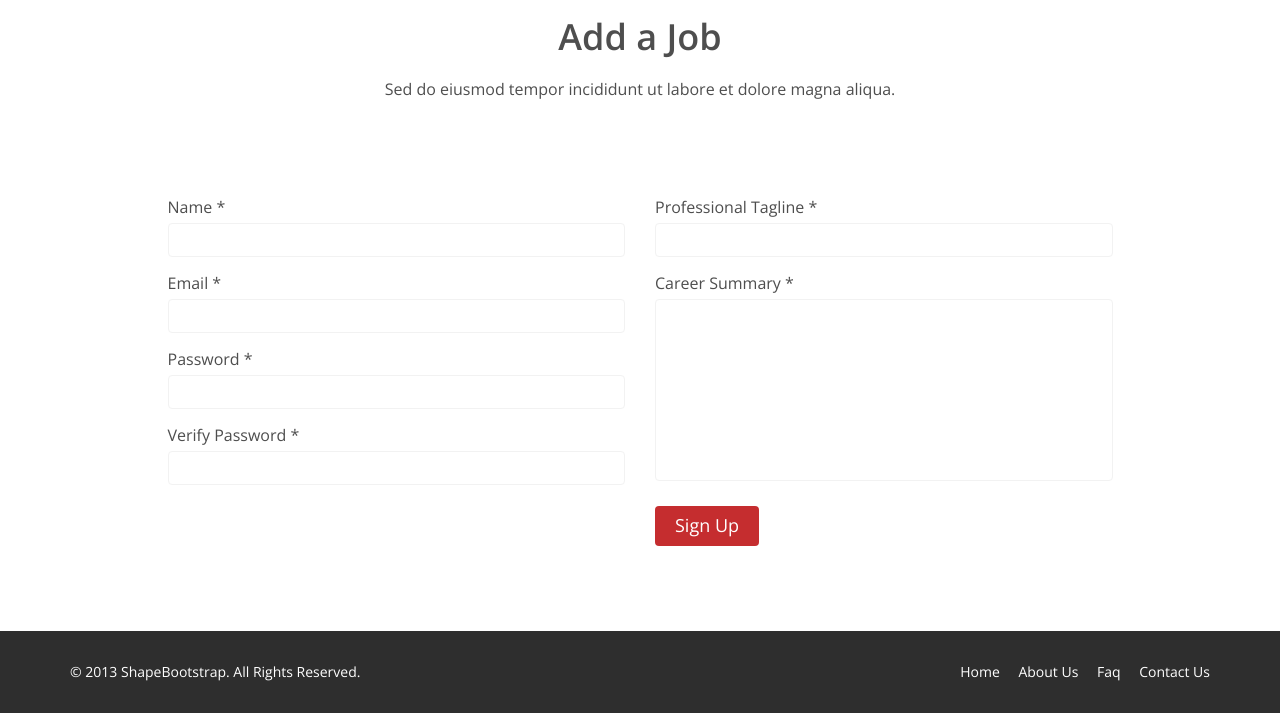
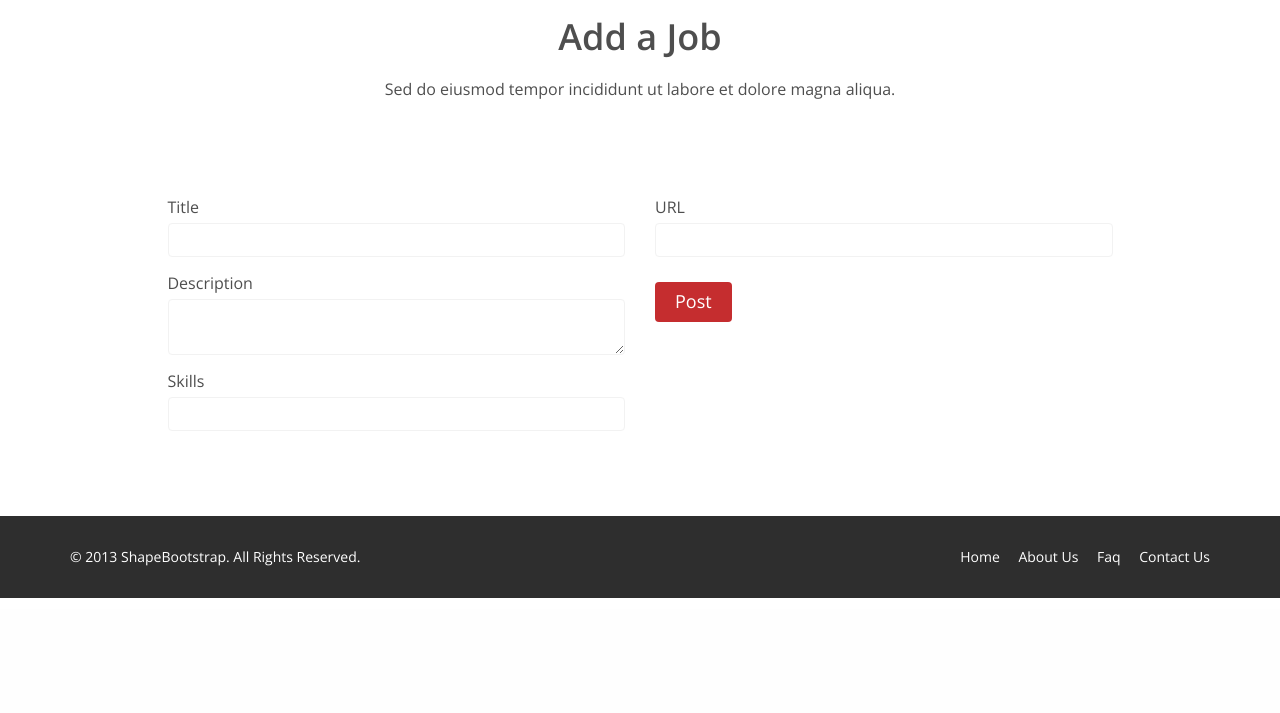
Before and after one commit to amponce/elsa, a Flask app: template templates/job_posting.html in a window 1280 px wide. Shown: the part 191-904 px from the top of the page. After the commit the page ends 789 px from the top, so only its background shows below. Run offline with Flask 2, Linux system fonts and the light colour scheme; the template is opened without the code that fills it, so the values that code supplies are empty.

Commit message:
Added job form.

```diff
--- a/app.py
+++ b/app.py
@@ -156,7 +156,10 @@ def addRecipe():
 #--------------------------------------------------------------------
 @app.route('/newJob')
 def newJob():
-	return render_template('job_posting.html')
+	if not login.current_user.is_authenticated():
+		return redirect(url_for('index'))
+
+	return render_template('job_posting.html', user_id=login.current_user.id)
 
 #--------------------------------------------------------------------
 #
--- a/templates/job_posting.html
+++ b/templates/job_posting.html
@@ -9,36 +9,30 @@
                 <p class="lead">Sed do eiusmod tempor incididunt ut labore et dolore magna aliqua.</p>
             </div>
             <div class="row contact-wrap">
-                <form id="new-user-form" class="contact-form" name="contact-form" method="post" action="{{ url_for('register') }}">
+                <form id="new-user-form" class="contact-form" name="contact-form" method="post" action="#">
+                    <input type="hidden" name="poster_id" value="{{ user_id }}">
                     <div class="col-sm-5 col-sm-offset-1">
                         <div class="form-group">
-                            <label>Name *</label>
-                            <input type="text" name="name" class="form-control" required="required">
+                            <label>Title</label>
+                            <input type="text" name="title" class="form-control" required="required">
                         </div>
                         <div class="form-group">
-                            <label>Email *</label>
-                            <input type="email" name="email" class="form-control" required="required">
+                            <label>Description</label>
+                            <textarea type="text" name="email" class="form-control" required="required">
+                                </textarea>
                         </div>
                         <div class="form-group">
-                            <label>Password *</label>
-                            <input type="password" name="password" class="form-control" required="required">
-                        </div>
-                        <div class="form-group">
-                            <label>Verify Password *</label>
-                            <input type="password" class="form-control" required="required">
+                            <label>Skills</label>
+                            <input type="text" name="skills" class="form-control" required="required">
                         </div>
                     </div>
                     <div class="col-sm-5">
                         <div class="form-group">
-                            <label>Professional Tagline *</label>
-                            <input type="text" name="tagline" class="form-control" required="required">
+                            <label>URL</label>
+                            <input type="url" name="url" class="form-control">
                         </div>
                         <div class="form-group">
-                            <label>Career Summary *</label>
-                            <textarea name="summary" id="message" required="required" class="form-control" rows="8"></textarea>
-                        </div>
-                        <div class="form-group">
-                            <button type="submit" name="submit" class="btn btn-primary btn-lg" required="required">Sign Up</button>
+                            <button type="submit" name="submit" class="btn btn-primary btn-lg" required="required">Post</button>
                         </div>
                     </div>
                 </form>
--- a/templates/layout.html
+++ b/templates/layout.html
@@ -5,7 +5,7 @@
     <meta name="viewport" content="width=device-width, initial-scale=1.0">
     <meta name="description" content="">
     <meta name="author" content="">
-    <title>Blog Single | Corlate</title>
+    <title>JOBAB</title>
 
     <!-- core CSS -->
     <link href="{{ url_for('static', filename='css/bootstrap.min.css') }}" rel="stylesheet">
@@ -73,7 +73,7 @@
                         <li><a href="{{ url_for('home') }}">Home</a></li>
                         {% if role %}
                             {% if role.is_recruiter == 1 %}
-                                <li><a href="#">Post a Job</a></li>
+                                <li><a href="{{ url_for('newJob') }}">Post a Job</a></li>
                                 <li><a href="#">Find Candidates</a></li>
                             {% else %}
                             {% endif %}
```
Also changed, not shown: eforms.py (+7 -0 lines), models.py (+13 -0 lines), 3 other files.
